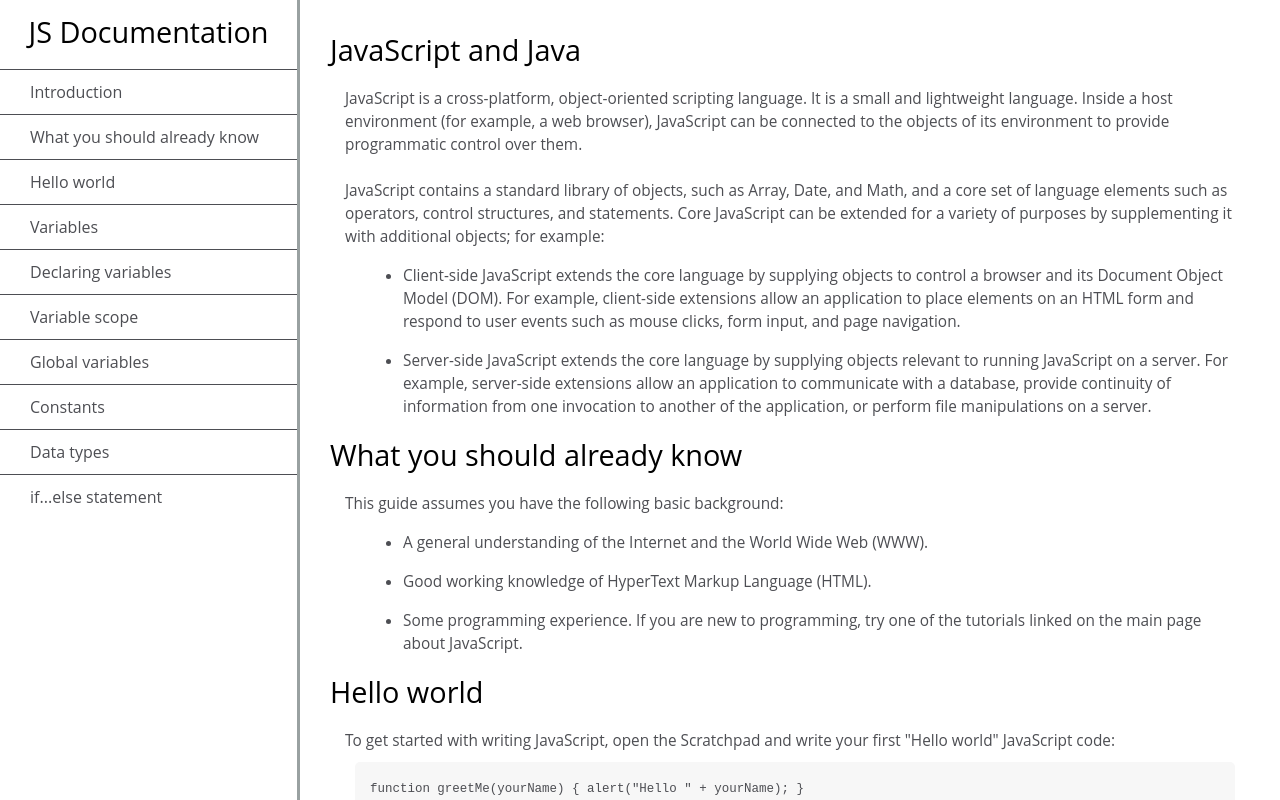
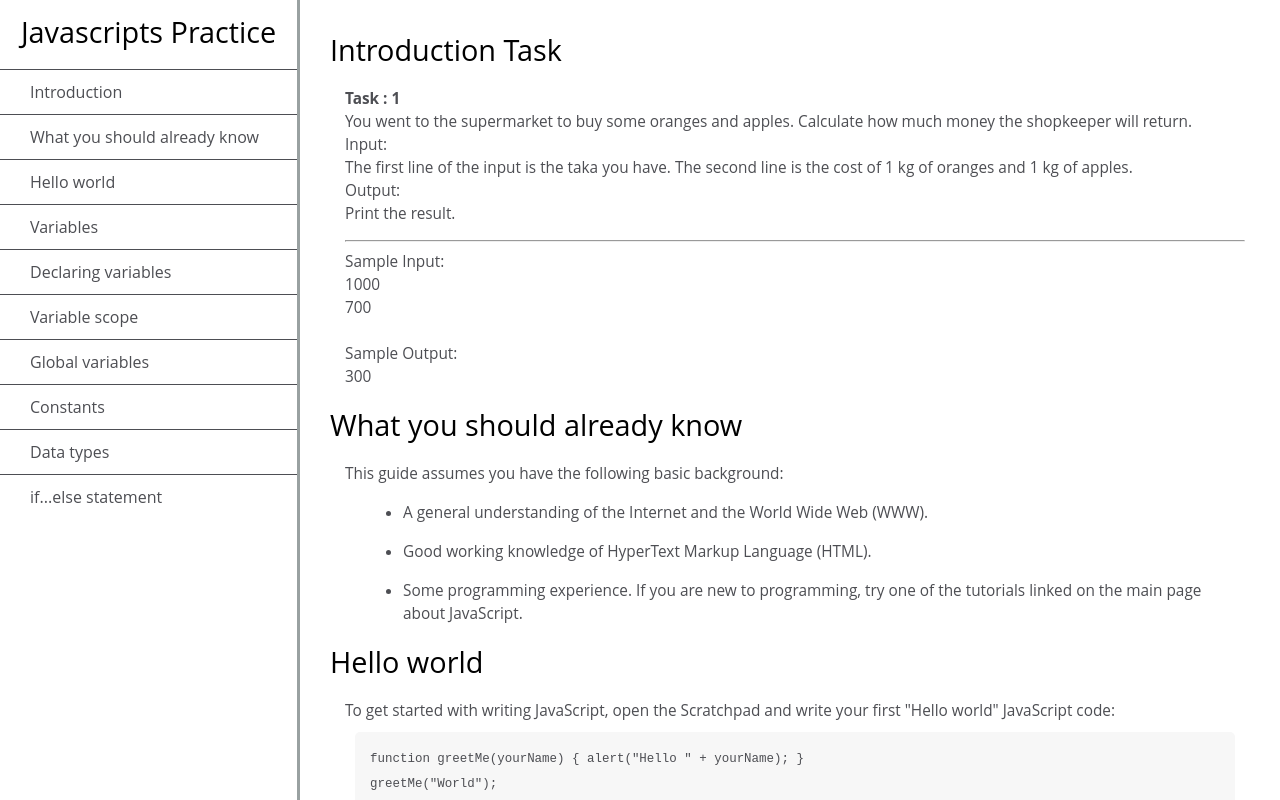
Before and after one commit to AbdullaAlHarun/js-documentation, a plain HTML site: page index.html in a window 1280 px wide. Drawn offline with Linux system fonts and the light colour scheme.

Commit message:
Introduction: Task -1 Added!

```diff
--- a/index.html
+++ b/index.html
@@ -3,12 +3,12 @@
   <head>
     <meta charset="UTF-8">
     <meta name="viewport" content="width=device-width, initial-scale=1.0">
-    <title>Javascripts Documentation </title>
+    <title>Javascripts practice </title>
     <link rel="stylesheet" href="style.css">
   <head>
   <body>
     <nav id="navbar">
-      <header>JS Documentation</header>
+      <header>Javascripts Practice</header>
         <ul>
             <li><a href="#Introduction" class="nav-link">Introduction</a></li>
             <li><a href="#What_you_should_already_know" class="nav-link">What you should already know</a></li>
@@ -24,20 +24,27 @@
     </nav>
     <main id="main-doc">
       <section class="main-section" id="Introduction">
-      <header>JavaScript and Java </header>
+      <header>Introduction Task </header>
         <article>
             <p>
-                JavaScript is a cross-platform, object-oriented scripting language. It is a small and lightweight language. Inside a host environment (for example, a web browser), JavaScript can be connected to the objects of its environment to provide programmatic control over them.
-                <br> <br>
-                JavaScript contains a standard library of objects, such as Array, Date, and Math, and a core set of language elements such as operators, control structures, and statements. Core JavaScript can be extended for a variety of purposes by supplementing it with additional objects; for example:
-                <ul>
-                    <li>
-                    Client-side JavaScript extends the core language by supplying objects to control a browser and its Document Object Model (DOM). For example, client-side extensions allow an application to place elements on an HTML form and respond to user events such as mouse clicks, form input, and page navigation.
-                    </li>
-                    <li>
-                    Server-side JavaScript extends the core language by supplying objects relevant to running JavaScript on a server. For example, server-side extensions allow an application to communicate with a database, provide continuity of information from one invocation to another of the application, or perform file manipulations on a server.
-                    </li>
-                </ul>
+              <b>Task : 1</b> <br>
+              You went to the supermarket to buy some oranges and apples. Calculate how much money the shopkeeper will return.
+              <br>
+              Input: <br>
+              The first line of the input is the taka you have. The second line is the cost of 1 kg of oranges and 1 kg of apples.
+              <br>
+              Output: <br>
+              Print the result.
+              <hr>
+              Sample Input: <br>
+              1000 <br>
+              700 <br> <br>
+              Sample Output: <br>
+              300
+            </p>
+
+            <p>
+              <b></b>
             </p>
         </article>
       </section>
```
